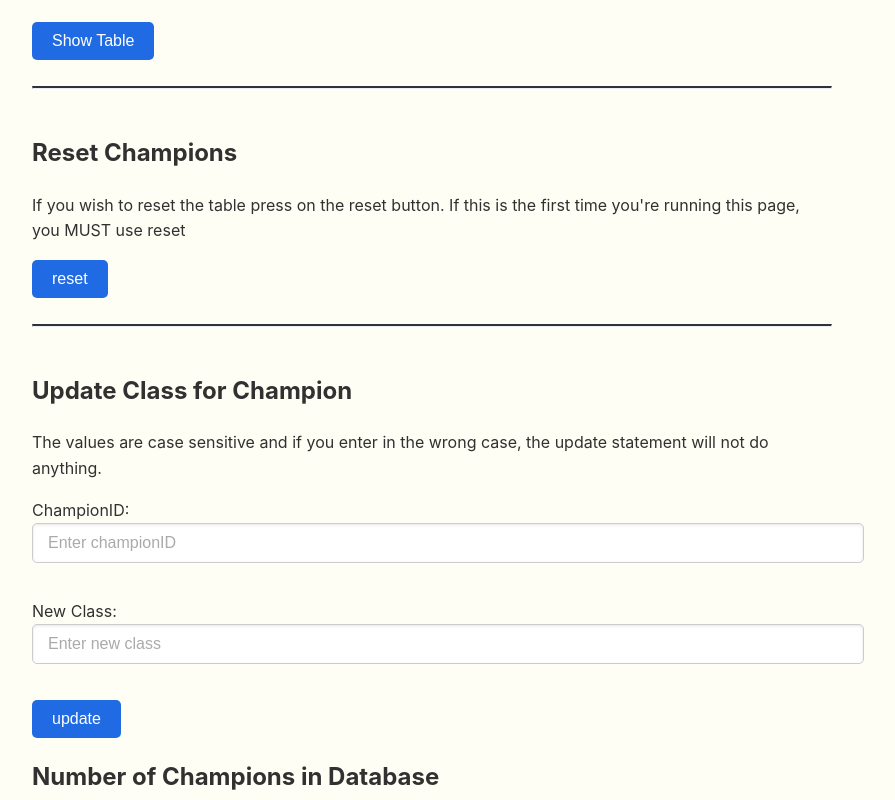
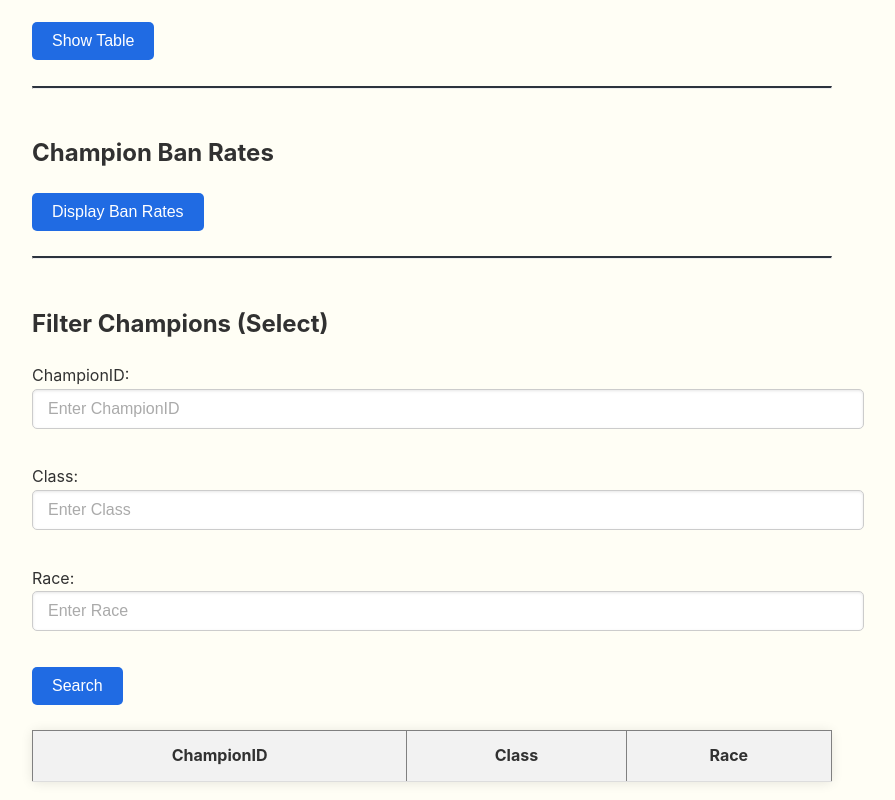
Before and after one commit to jason-mac/League-Analytics, a website: page app/public/champions.html in a window 1280 px wide. Shown: the part 404-1204 px from the top of the page, without its empty margins (208-1103 px from the left). Drawn offline with Linux system fonts and the light colour scheme.

Commit message:
Add finishing touches to UI and edit readme

```diff
--- a/app/appService.js
+++ b/app/appService.js
@@ -312,7 +312,7 @@ async function fetchChampionBanRate() {
   return await withOracleDB(async (connection) => {
     const query = `
     WITH ChampBanRate AS (
-						SELECT cname, count(cname) / (SELECT count(m.matchid) FROM MATCH m WHERE m.gamemode = 'Ranked') AS BanRate
+						SELECT cname, ROUND(count(cname) / (SELECT count(m.matchid) FROM MATCH m WHERE m.gamemode = 'Ranked'), 2) AS BanRate
 						FROM bannedChampion bc
 						GROUP BY cname)
     SELECT * FROM champbanrate
--- a/app/public/champions.html
+++ b/app/public/champions.html
@@ -57,50 +57,6 @@
     <br />
     <hr />
     <br />
-    <!-- ========================================================================= -->
-
-    <h2>Reset Champions</h2>
-    <p>
-      If you wish to reset the table press on the reset button. If this is the
-      first time you're running this page, you MUST use reset
-    </p>
-    <button id="resetDemotable">reset</button> <br />
-    <div id="resetResultMsg"></div>
-
-    <br />
-    <hr />
-    <br />
-
-    <!-- ========================================================================= -->
-
-    <h2>Update Class for Champion</h2>
-    <p>
-      The values are case sensitive and if you enter in the wrong case, the
-      update statement will not do anything.
-    </p>
-    <form id="updateChampionClass">
-      ChampionID:
-      <input
-        type="text"
-        id="updateChampionID"
-        placeholder="Enter championID"
-        required
-      />
-      <br /><br />
-      New Class:
-      <input
-        type="text"
-        id="updateNewClass"
-        placeholder="Enter new class"
-        maxlength="20"
-      />
-      <br /><br />
-
-      <button type="submit">update</button> <br />
-    </form>
-    <!-- A placeholder to display messages related to the update operation. -->
-    <div id="updateChampionClassResultMsg"></div>
-    <h2>Number of Champions in Database</h2>
 
     <!-- Table 4 -->
     <h2>Champion Ban Rates</h2>
```
Also changed, not shown: app/public/index.html (+26 -18 lines), README.md.
